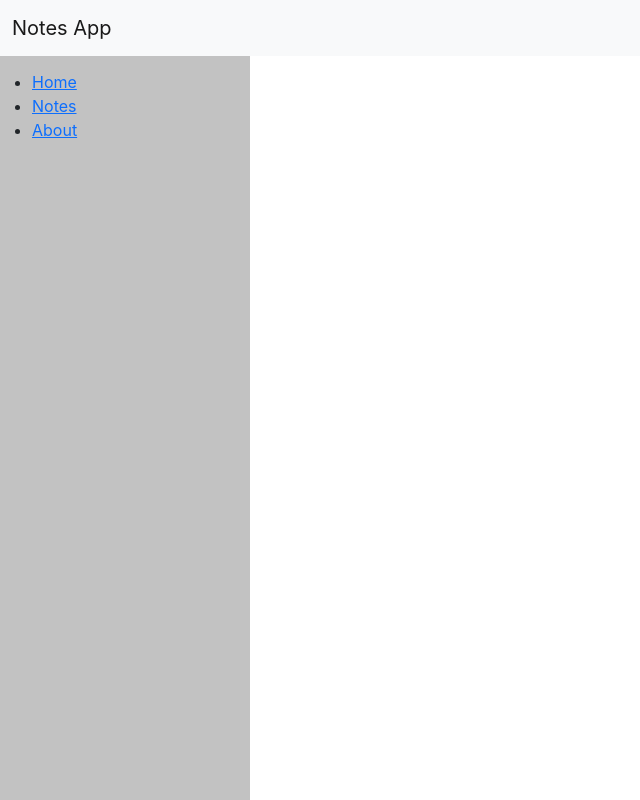
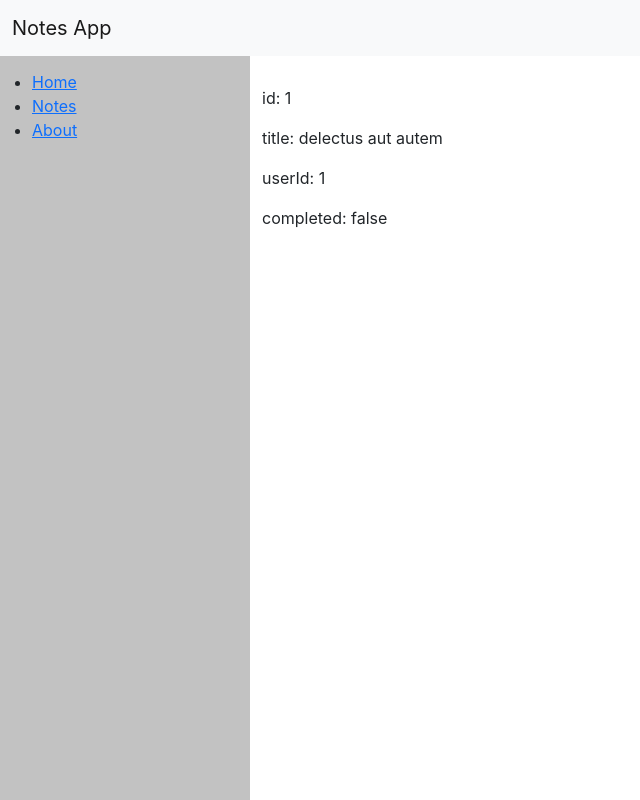
Before and after one commit to shotius/tsu-notes, a React (Create React App) app: page /note/1 in a window 1280 px wide. Shown: the whole page, without its empty margins (0-640 px from the left). Built offline with nearby package versions, Linux system fonts and the light colour scheme; no server answers; data requests are answered from the project's data file.

Commit message:
dev branch created

```diff
--- a/src/App.js
+++ b/src/App.js
@@ -11,7 +11,7 @@ export default function App() {
   const [notes, setNotes] = useState([])
 
   useEffect(() => {
-    fetch('https://jsonplaceholder.typicode.com/posts')
+    fetch('http://localhost:3001/notes')
       .then((response) => response.json())
       .then((data) => setNotes(data))
   }, [])
--- a/src/pages/NotePage.js
+++ b/src/pages/NotePage.js
@@ -4,7 +4,7 @@ export function NotePage({ id }) {
   const [note, setNote] = useState(null)
 
   useEffect(() => {
-    fetch(`https://jsonplaceholder.typicode.com/todos/${id}`)
+    fetch(`http://localhost:3001/todos/${id}`)
       .then((response) => response.json())
       .then((data) => setNote(data))
   }, [])
```
